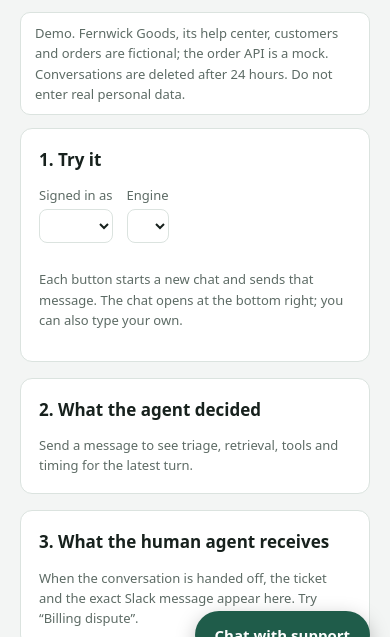
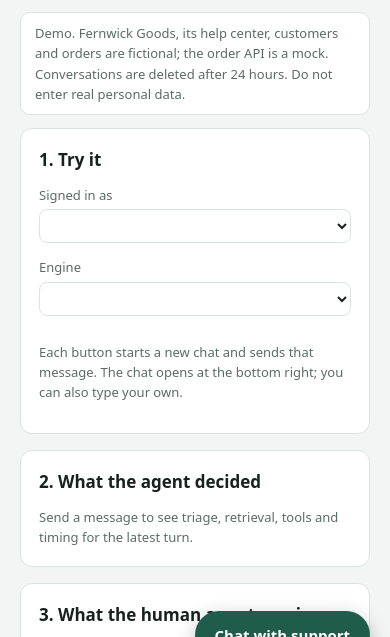
Before and after one commit to devhamza246/relay, a plain HTML site: page ui/index.html in a window 390 px wide. Shown: the part 165-802 px from the top of the page. Drawn offline with Linux system fonts and the light colour scheme; no server answers.

Commit message:
Keep the demo selectors inside the viewport on phones
Co-Authored-By: Claude Sonnet 5.5 <noreply@anthropic.com>

```diff
--- a/ui/demo.css
+++ b/ui/demo.css
@@ -11,7 +11,7 @@ main{display:grid;grid-template-columns:1fr 1fr;gap:16px;align-items:start;paddi
 .card{background:var(--card);border:1px solid var(--line);border-radius:12px;padding:18px;min-width:0}
 .wide{grid-column:1/-1}
 .row{display:flex;flex-wrap:wrap;gap:14px}
-label{font-size:13px;color:var(--muted);display:flex;flex-direction:column;gap:4px}
+label{font-size:13px;color:var(--muted);display:flex;flex-direction:column;gap:4px;min-width:0;max-width:100%}
 select{font:inherit;padding:6px 8px;border-radius:8px;border:1px solid var(--line);background:var(--card);color:var(--ink);max-width:100%}
 .chips{display:flex;flex-wrap:wrap;gap:8px;margin-top:10px}
 .chips button{font:inherit;font-size:14px;border:1px solid var(--brand);color:var(--brand);background:transparent;border-radius:999px;padding:6px 14px;cursor:pointer}
@@ -28,4 +28,4 @@ dt{color:var(--muted)}dd{margin:0;overflow-wrap:anywhere}
 pre{overflow:auto;max-height:320px;background:var(--bg);border-radius:8px;padding:10px;font-size:12px}
 footer{padding-bottom:110px;font-size:13px;color:var(--muted)}
 a{color:var(--brand)}
-@media (max-width:760px){main{grid-template-columns:1fr}.fields{grid-template-columns:1fr}}
+@media (max-width:760px){main{grid-template-columns:minmax(0,1fr)}.row label,select{width:100%}.fields{grid-template-columns:1fr}}
```
